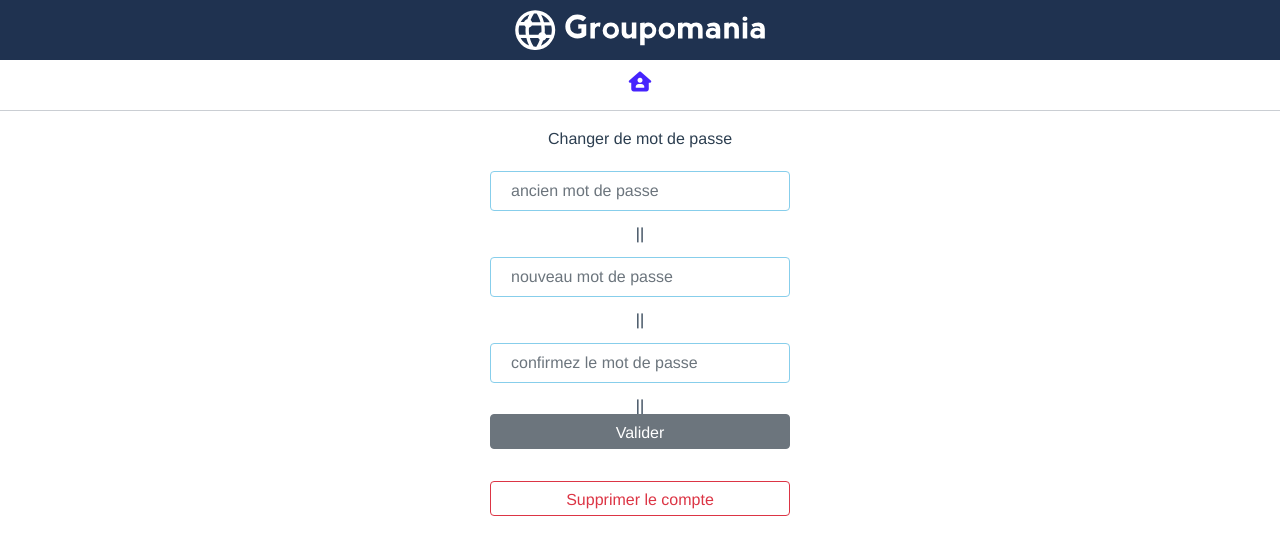
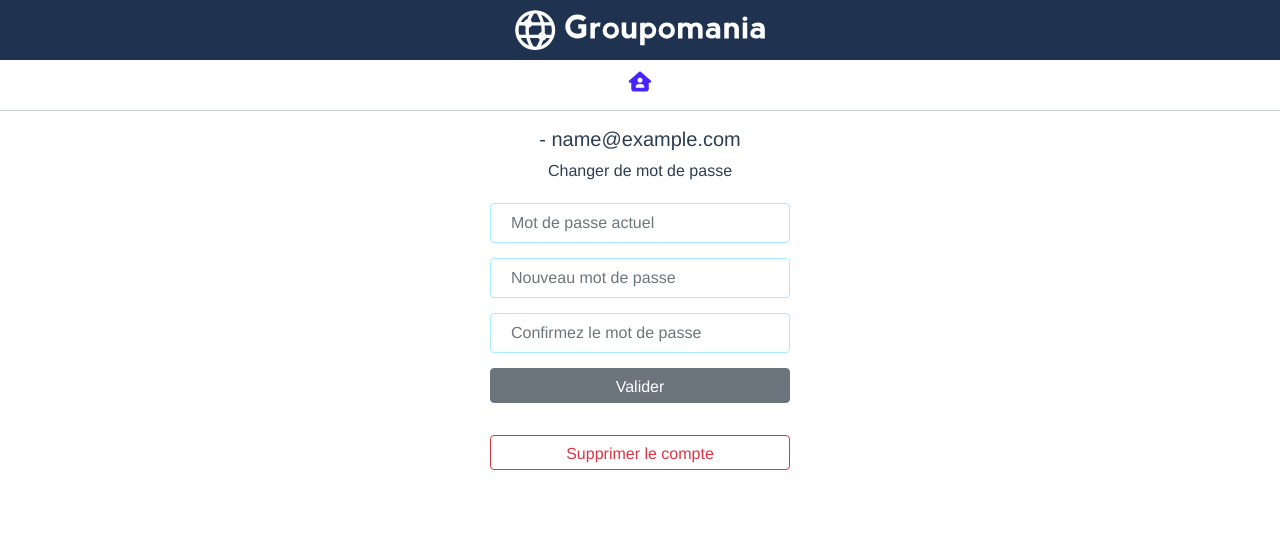
Before and after one commit to boon4975/Patrice_Paillard_7_06092021_Frontend, a Vue app: page /profil in a window 1280 px wide. Shown: the top 554 px of the page. Built offline with nearby package versions, Linux system fonts and the light colour scheme; sample sign-in values are in the browser's storage.

Commit message:
correction de reload page profil

```diff
--- a/src/App.vue
+++ b/src/App.vue
@@ -9,11 +9,30 @@
 
 <script>
 import Banner from "@/components/Banner.vue";
+import {mapState} from 'vuex'
 
 export default {
   components: {
     Banner,
   },
+  computed: {
+        ...mapState([
+            'userId',
+            'moderator',
+            'pseudo'
+            ])
+  },
+  methods:{
+    async getUserInfo(){
+      await this.$store.dispatch('getUserInfo')
+      if(this.userId == 'none'){
+        this.$router.push({name:'Login'})
+      }
+    }
+  },
+  beforeMount(){
+    this.getUserInfo()
+  }
 };
 </script>
 
@@ -22,10 +41,6 @@
 $primary: #a8ecff;
 $secondary: #4624fd;
 $tertiary: #15d310;
-$width_menu: 100px;
-$translate-nav: 300px;
-$duration_dropdown: 1000ms;
-$duration_delay: 150ms;
 $heigth_banner: 70px;
 
 body {
@@ -43,7 +58,7 @@
 #nav {
   a {
     font-weight: bold;
-    color: #4624FD;
+    color: $secondary;
     text-decoration: none;
     padding: 0 10px;
     &.router-link-exact-active {
@@ -59,7 +74,7 @@
 .login {
   margin-top: 20px;
   & input {
-    border: 1px solid skyblue;
+    border: 1px solid $primary;
     margin: auto;
     margin-top: 15px;
     margin-bottom: 15px;
@@ -76,6 +91,10 @@
   &__err {
     color: red;
     margin-top: 20px;
+    font-weight: bold;
   }
 }
+.subnav {
+    margin: 15px 0;
+}
 </style>
--- a/src/components/Profil.vue
+++ b/src/components/Profil.vue
@@ -1,16 +1,12 @@
 <template>
     <router-link to="/"><i class="fas fa-house-user fa-lg"></i> </router-link>
     <hr />
-    <h5>{{ pseudo }}</h5>
-    <h5>{{ email }}</h5>
+    <h5>{{ pseudo }} - {{ email }}</h5>
     <p>Changer de mot de passe</p>
     <div class="register w-100">
-        <input type="password" placeholder="ancien mot de passe" v-model="oldpassword" class="form-control">
-        <p class="link">||</p>
-        <input type="password" placeholder="nouveau mot de passe" v-model="newpassword" title="mini 8 caractères + 1 Maj + 1 min + 1 caractères spécial" class="form-control">
-        <p class="link">||</p>
-        <input type="password" placeholder="confirmez le mot de passe" v-model="newconfirm" class="form-control">
-        <p class="link">||</p>
+        <input type="password" placeholder="Mot de passe actuel" v-model="oldpassword" class="form-control">
+        <input type="password" placeholder="Nouveau mot de passe" v-model="newpassword" title="mini 8 caractères + 1 Maj + 1 min + 1 caractères spécial" class="form-control">
+        <input type="password" placeholder="Confirmez le mot de passe" v-model="newconfirm" class="form-control">
         <button class="btn btn-secondary mb-3" @click="changePwd()">Valider</button>
         <div class="register__err my-3">{{ msgerr }}</div>
         <button class="btn btn-outline-danger" type="button" data-toggle="modal" data-target="#popup">Supprimer le compte</button>
--- a/src/views/Home.vue
+++ b/src/views/Home.vue
@@ -1,15 +1,13 @@
 <template>
   <div class="home">
     <NavMenu />
-    <Post />
   </div>
 </template>
 
 <script>
 // @ is an alias to /src
-//import {mapState} from 'vuex'
 import NavMenu from '@/components/NavMenu.vue'
-import Post from '@/components/Post.vue'
+//import Post from '@/components/Post.vue'
 import {mapState} from 'vuex'
 
 
@@ -17,7 +15,7 @@
   name: 'Home',
   components: {
     NavMenu,
-    Post
+//    Post
   },
   computed: {
         ...mapState([
@@ -25,17 +23,6 @@
             'moderator',
             'pseudo'
             ])
-  },
-  methods:{
-    async getUserInfo(){
-      await this.$store.dispatch('getUserInfo')
-      if(this.userId == 'none'){
-        this.$router.push({name:'Login'})
-      }
-    }
-  },
-  beforeMount(){
-    this.getUserInfo()
   }
 }
 
```
